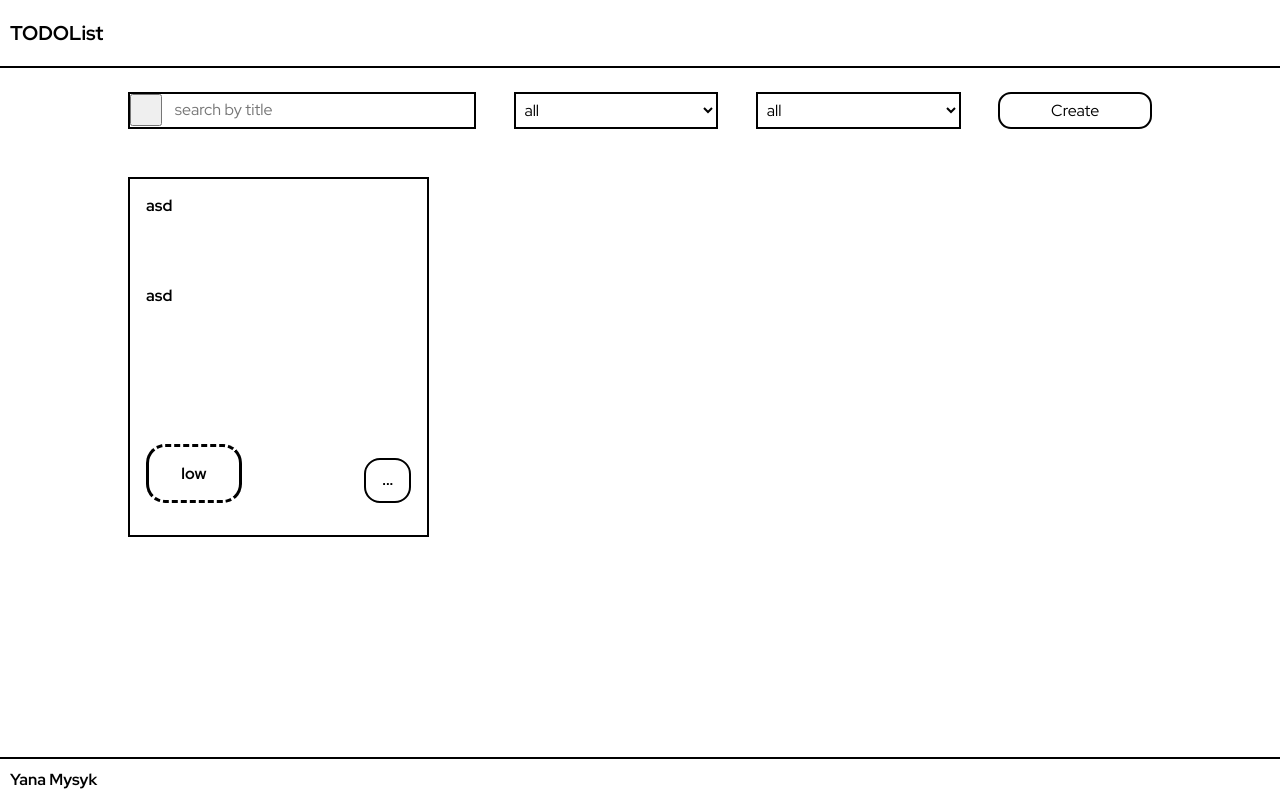
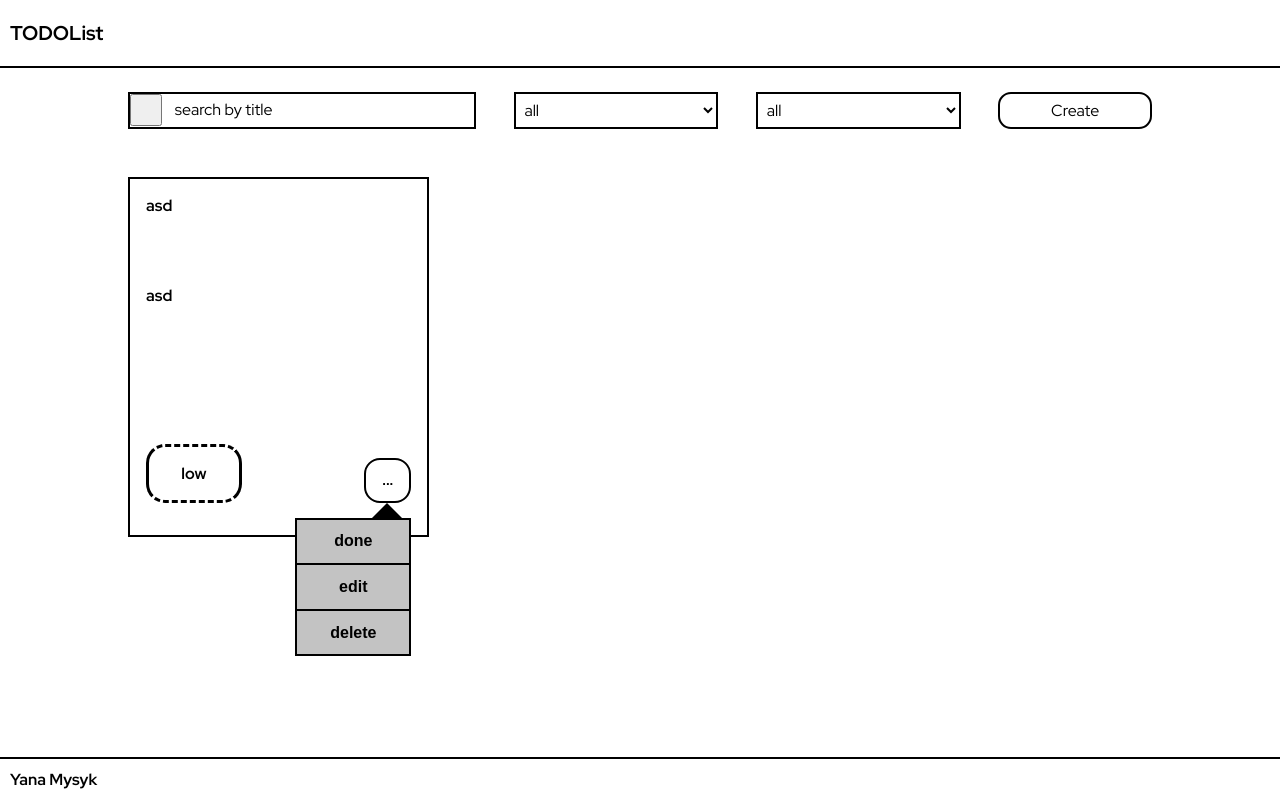
Before and after one commit to Nilanerda/ciklum-test-task, a website built with webpack: page index.html in a window 1280 px wide. Built offline with nearby package versions, Linux system fonts and the light colour scheme.

Commit message:
add dropdown menu for more options

```diff
--- a/index.html
+++ b/index.html
@@ -42,6 +42,17 @@
                     <div class="additional-options-field">
                         <p class="notes-field-instance-priority">low</p>
                         <button class="notes-field-instance-more-options">...</button>
+                        <ul class="more-options-dropdown">
+                            <li>
+                                <button>done</button>
+                            </li>
+                            <li>
+                                <button>edit</button>
+                            </li>
+                            <li>
+                                <button>delete</button>
+                            </li>
+                        </ul>
                     </div>
                 </div>
             </section>
--- a/src/scss/styles.scss
+++ b/src/scss/styles.scss
@@ -58,6 +58,9 @@ main {
         border: none;
         width: 19rem;
         margin-left: 2.5rem;
+        &::placeholder {
+          color: black;
+        }
       }
       .search-button {
         width: 2rem;
@@ -106,6 +109,7 @@ main {
       .additional-options-field {
         display: flex;
         justify-content: space-between;
+        position: relative;
         .notes-field-instance-priority {
           padding: 1rem;
           min-width: 6rem;
@@ -134,6 +138,58 @@ main {
           cursor: pointer;
           outline: none;
         }
+        .more-options-dropdown {
+          position: absolute;
+          list-style: none;
+          border: {
+            width: 2px;
+            style: solid;
+            color: black;
+          };
+          right: 0;
+          top: 4.625rem;
+          & button {
+            width: 7rem;
+            background: {
+              color: white;
+            };
+            border: {
+              top: none;
+              left: none;
+              right: none;
+              bottom: {
+                width: 2px;
+                color: #000;
+              };
+            }
+            padding: 0.8rem;
+            cursor: pointer;
+            outline: none;
+            background-color: #c3c3c3;
+            font: {
+              weight: bold;
+              size: 1rem;
+            };
+          }
+          & button:hover {
+            background-color: #fff;
+          }
+          & li:last-of-type button {
+            border-bottom: none;
+          }
+          &:before {
+            display: block;
+            content: "";
+            position: absolute;
+            left: 67%;
+            top: -1.0625rem;
+            width: 0;
+            height: 0;
+            border-left: 0.9375rem solid transparent;
+            border-right: 0.9375rem solid transparent;
+            border-bottom: 0.9375rem solid #000000;
+          }
+        }
       }
     }
   }
```
Also changed, not shown: dist/bundle.css.
